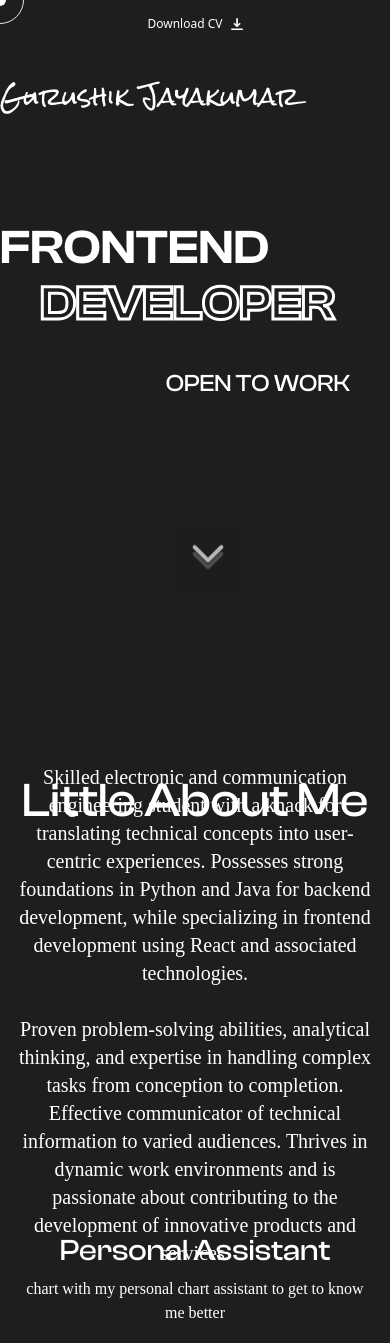
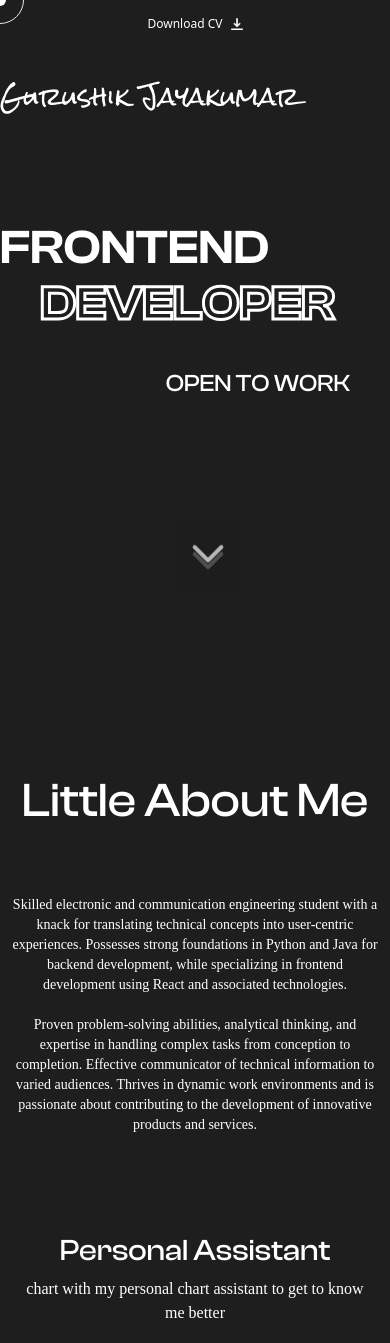
Before and after one commit to alex-adzinets/Portfolio, a React (Vite) app: page / in a window 390 px wide. Shown: the top 1343 px of the page. Built offline with nearby package versions, Linux system fonts and the light colour scheme; no server answers; a web font is replaced by a local one.

Commit message:
Fixed minor issue of text not resposive to screen size and auto scroll in ai chat

```diff
--- a/src/assets/components/AIchartbot.jsx
+++ b/src/assets/components/AIchartbot.jsx
@@ -193,12 +193,19 @@ Guidelines:
   useEffect(() => {
     if (chatRef.current) {
       const { scrollHeight, clientHeight, scrollTop } = chatRef.current;
-      const isNearBottom = scrollHeight - scrollTop <= clientHeight + 100;
+      const isNearBottom = scrollHeight - scrollTop <= clientHeight + 50; // Adjust this value to be more or less sensitive
       if (isNearBottom) {
-        chatRef.current.scrollTop = chatRef.current.scrollHeight;
+        chatRef.current.scrollTop = scrollHeight; // Scroll to the bottom
       }
     }
   }, [chatHistory]);
+
+  useEffect(() => {
+    if (chatRef.current) {
+      chatRef.current.scrollTop = chatRef.current.scrollHeight;
+    }
+  }, [chatHistory]);
+
 
   return (
     <>
--- a/src/assets/components/AiAboutMe.jsx
+++ b/src/assets/components/AiAboutMe.jsx
@@ -13,14 +13,14 @@ const AiAboutMe = ( props ) => {
 
   return (
     <div className=' container mx-auto grid grid-cols-2 mt-[20vh] mb-[20vh]'>
-        <div className=' lg:col-span-1 col-span-2 text-white text-3xl text-center'>
+        <div className=' lg:col-span-1 col-span-2 text-white text-3xl text-center grid grid-flow-row auto-rows-max'>
             <div
             onMouseEnter={setHover}
             onMouseLeave={setDefault}
             className = " text-5xl font-medium font-ClashDisplay">
                 Little About Me
             </div>
-            <div className='text-xl items-center flex font-light font-LandRover p-3 h-[45vh] '>
+            <div className='lg:text-xl md:text-lg text-sm items-center flex font-light font-LandRover p-3 h-[45vh] '>
                 <p
                 onMouseEnter={setHover}
                 onMouseLeave={setDefault} >
```
